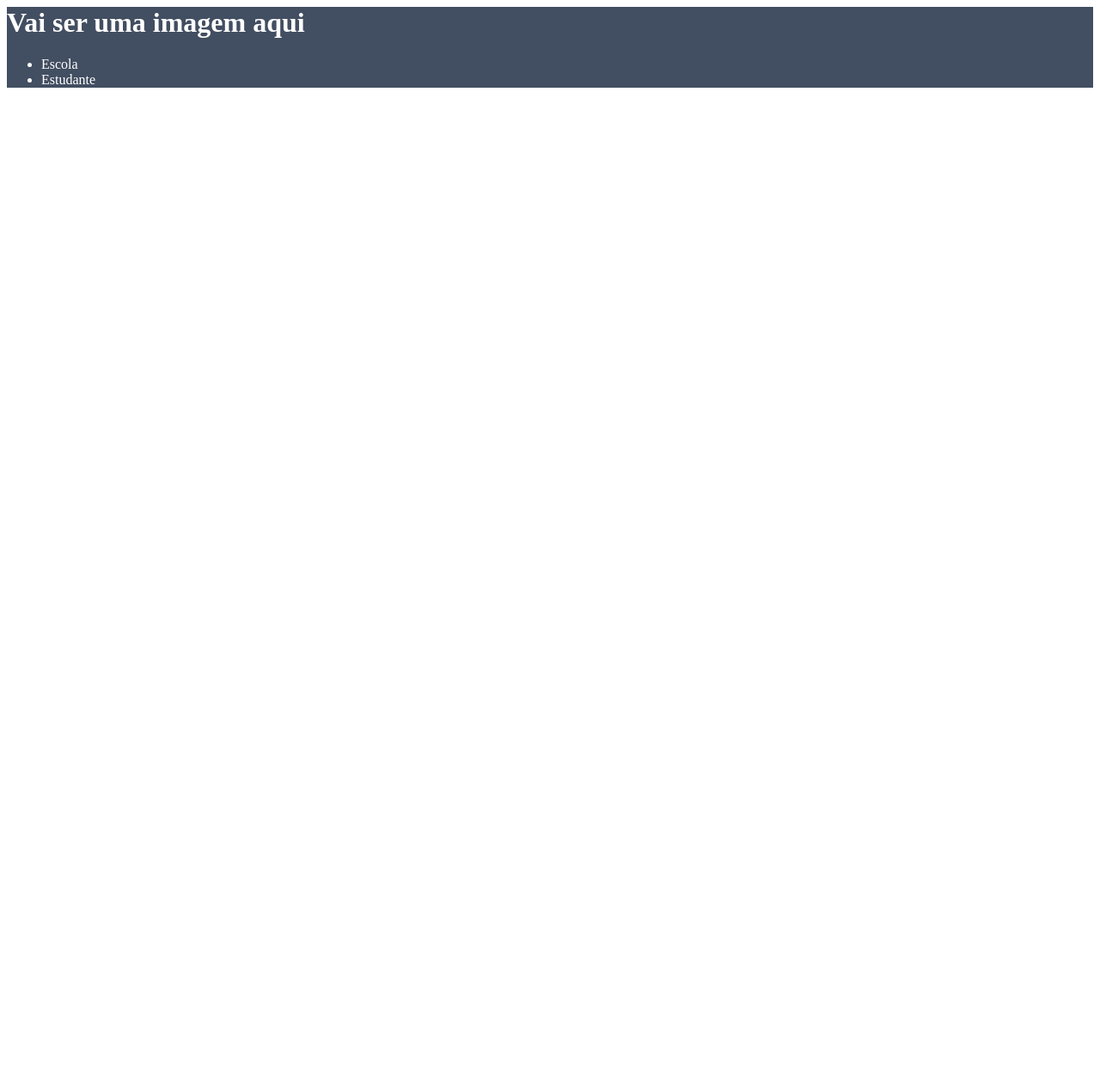
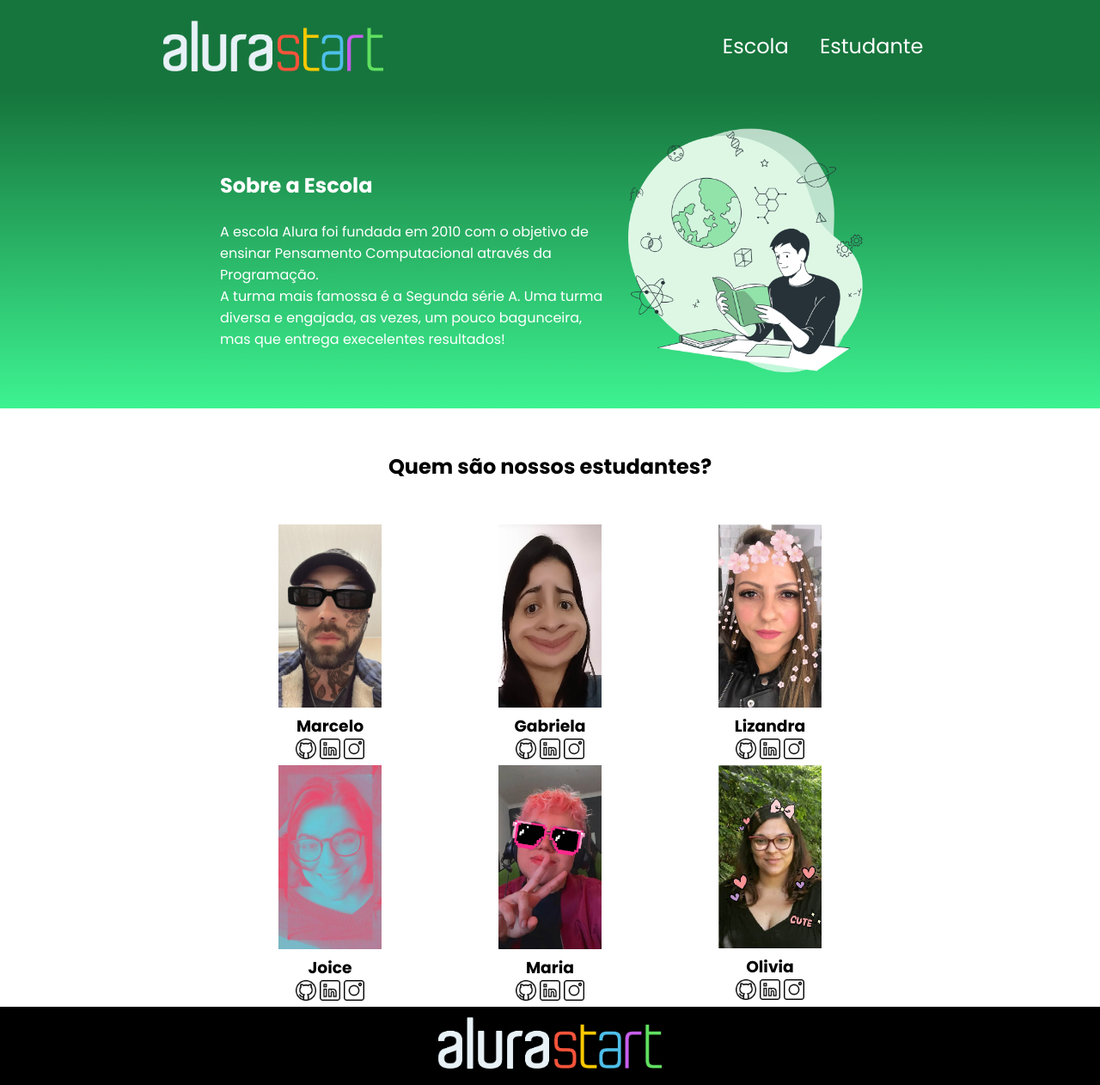
Before and after one commit to nicolyalves05062008/site-turma-criativa, a plain HTML site: page index.html in a window 1280 px wide. Shown: the whole page at 86% size. Before the commit the page ends 800 px from the top, so only its background shows below. Drawn offline with Linux system fonts and the light colour scheme.

Commit message:
página finalizada

```diff
--- a/index.html
+++ b/index.html
@@ -1,3 +1,4 @@
+<!DOCTYPE html>
 <html lang="en">
 <head>
     <meta charset="UTF-8">
@@ -5,15 +6,93 @@
     <meta name="viewport" content="width=device-width, initial-scale=1.0">
     <title>Document</title>
     <link rel="stylesheet" href="style.css">
+    <link rel="preconnect" href="https://fonts.googleapis.com">
+     <link rel="preconnect" href="https://fonts.gstatic.com" crossorigin>
+     <link href="https://fonts.googleapis.com/css2?family=Poppins:ital,wght@0,100;0,200;0,300;0,400;0,500;0,600;0,700;0,800;0,900;1,100;1,200;1,300;1,400;1,500;1,600;1,700;1,800;1,900&display=swap" rel="stylesheet">
+
 </head>
 <body>
-    <header>
-        <h1>Vai ser uma imagem aqui</h1>
-        <ul>
-            <li>Escola</li>
-            <li>Estudante</li>
-        </ul>
+    <header class="cabecalho">
+       <img class="cabecalho-imagem" src="alurastart logo.png" alt="logo da alura start">
+       <ul class="cabecalho-lista">
+         <li class="cabecalho-lista-item">Escola</li>
+         <li class="cabecalho-lista-item">Estudante</li>
+       </ul>
     </header>
+    <section class="escola">
+       <div class="escola-div-conteudo">
+         <h2 class="escola-titulo">Sobre a Escola</h2>
+         <p class="escola-texto-um">A escola Alura foi fundada em 2010 com o objetivo de ensinar Pensamento Computacional através da Programação.</p>
+         <p class="escola-texto-dois">A turma mais famossa é a Segunda série A. Uma turma diversa e engajada, as vezes, um pouco bagunceira, mas que entrega execelentes resultados!</p>
+       </div>
+
+      <img class="escola-imagem" src="Learning-bro.png" alt="Professora no quadro.">
+    </section>
+    <section class="estudante">
+       <h2 class="estudante-titulo">Quem são nossos estudantes?</h2>
+
+      <div class="estudante-todos">
+        <span></span>
+         <div class="estudante-div">
+           <img class="estudante-imagem" src="Marcelo.jpeg" alt="foto do Marcelo">
+           <h3 class="estudante-nome">Marcelo</h3>
+           <a href="https://github.com/marcelopaludetto"><img class="estudante-icone" src="github.png" alt="icone github"></a>
+           <a href="https://linkedin.com/marcelopaludetto"></a><img class="estudante-icone" src="linkedin.png" alt="icone linkedin"></a>
+           <a href="https://instagram.com/marcelopaludetto"></a><img class="estudante-icone" src="instagram.png" alt="icone instagram"></a>
+         </div>
+
+         <div class="estudante-div">
+          <img class="estudante-imagem" src="Gabi.jpg" alt="foto da gabi">
+          <h3 class="estudante-nome">Gabriela</h3>
+          <a href="https://github.com/GabrielaM-L"><img class="estudante-icone" src="github.png" alt="icone github"></a>
+          <a href="https://www.linkedin.com/in/gabriela-marcomini-de-lima/"><img class="estudante-icone" src="linkedin.png" alt="icone linkedin"></a>
+          <a href="https://www.instagram.com/gabriela_marcomini/"><img class="estudante-icone" src="instagram.png" alt="icone instagram"></a>
+         </div>
+
+         <div class="estudante-div">
+          <img class="estudante-imagem" src="Liz.jpg" alt="foto da lizandra">
+          <h3 class="estudante-nome">Lizandra</h3>
+          <a href="https://github.com/LizandraDuarte40"><img class="estudante-icone" src="github.png" alt="icone github"></a>
+          <a href="https://www.linkedin.com/in/lizandrarlm-duarte/"><img class="estudante-icone" src="linkedin.png" alt="icone linkedin"></a>
+          <a href="https://www.instagram.com/lizandrarlm"><img class="estudante-icone" src="instagram.png" alt="icone instagram"></a>
+         </div>
+
+        <span></span>
+        <span></span>
+
+        <div class="estudante-div">
+          <img class="estudante-imagem" src="Joice.jpg" alt="foto da Joice">
+          <h3 class="estudante-nome">Joice</h3>
+          <a href="https://github.com/JoiceAlura"><img class="estudante-icone" src="github.png" alt="icone github"></a>
+          <a href="https://www.linkedin.com/in/joicebarbaresco/"><img class="estudante-icone" src="linkedin.png" alt="icone linkedin"></a>
+          <a href="https://www.instagram.com/joicebarbaresco/"><img class="estudante-icone" src="instagram.png" alt="icone instagram"></a>
+        </div>
+
+        <div class="estudante-div">
+          <img class="estudante-imagem" src="Maria.jpg" alt="foto da Maria">
+          <h3 class="estudante-nome">Maria</h3>
+          <a href="https://github.com/MagePSR"><img class="estudante-icone" src="github.png" alt="icone github"></a>
+          <a href="https://www.linkedin.com/in/mariageovanna"><img class="estudante-icone" src="linkedin.png" alt="icone linkedin"></a>
+          <a href="https://www.instagram.com/magpsr/"><img class="estudante-icone" src="instagram.png" alt="icone instagram"></a>
+        </div>
+
+        <div class="estudante-div">
+          <img class="estudante-imagem" src="Olivia.jpg" alt="foto da Olivia">
+          <h3 class="estudante-nome">Olivia</h3>
+          <img class="estudante-icone" src="github.png" alt="icone github">
+          <a href="https://www.linkedin.com/in/olhe/"><img class="estudante-icone" src="linkedin.png" alt="icone linkedin"></a>
+          <a href="https://github.com/olhe12"><img class="estudante-icone" src="instagram.png" alt="icone instagram"></a>
+        </div>
+
+
+      </div>
+
+    </section>
+
+    <footer class="rodape">
+      <img class="rodape-imagem" src="alurastart logo.png" alt="logo da alura start">
+    </footer>
 
 </body>
+
 </html>
--- a/style.css
+++ b/style.css
@@ -1,4 +1,80 @@
-header {
-    background-color: #424E61;
+*{
+    margin: 0;
+    padding: 0;
+}
+
+body {
+    font-family: 'Poppins', sans-serif;
+}
+
+.cabecalho {
+    background-color: #16753c;
     color: white;
+    display: flex;
+    justify-content: space-around;
+    align-items: center;
+    padding: 24px 0;
 }
+
+.cabecalho-imagem {
+    width: 20%;
+}
+
+.cabecalho-lista-item {
+    display: inline-block;
+    margin: 0 16px;
+    font-size: 24px;
+}
+
+.escola-imagem{
+    width: 25%;
+}
+
+.escola {
+    background-image: linear-gradient(#16753c, #3DF391);
+    color: white;
+    display: flex;
+    justify-content: center;
+    align-items: center;
+    padding: 24px 0;
+}
+
+.escola-div-conteudo {
+    width: 35%;
+}
+
+.escola-titulo {
+    padding: 24px 0;
+}
+
+.estudante-imagem {
+    width: 120px;
+}
+
+.estudante-icone {
+    width: 24px;
+}
+
+.estudante-div {
+    text-align: center;
+}
+
+.estudante-titulo {
+    text-align: center;
+    padding: 50px 0;
+}
+
+.estudante-todos {
+    display: grid;
+    grid-template-columns: 20% 20% 20% 20% 20%;
+}
+
+.rodape {
+    background-color: black;
+    text-align: center;
+}
+
+.rodape-imagem {
+    height: 60px;
+    padding: 12px 0;
+}
```
Also changed, not shown: Gabi.jpg (added), Joice.jpg (added), Learning-bro.png (added), Liz.jpg (added), Marcelo.jpeg (added), Maria.jpg (added), Olivia.jpg (added), github.png (added), instagram.png (added), linkedin.png (added).
